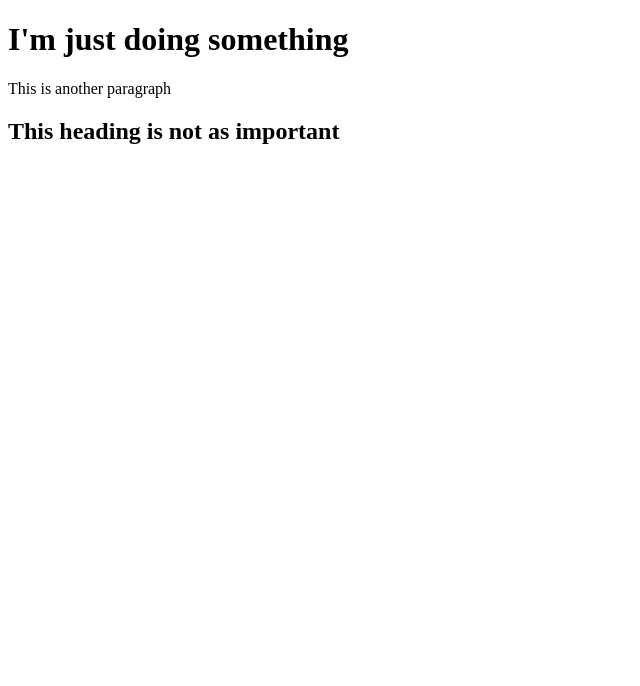
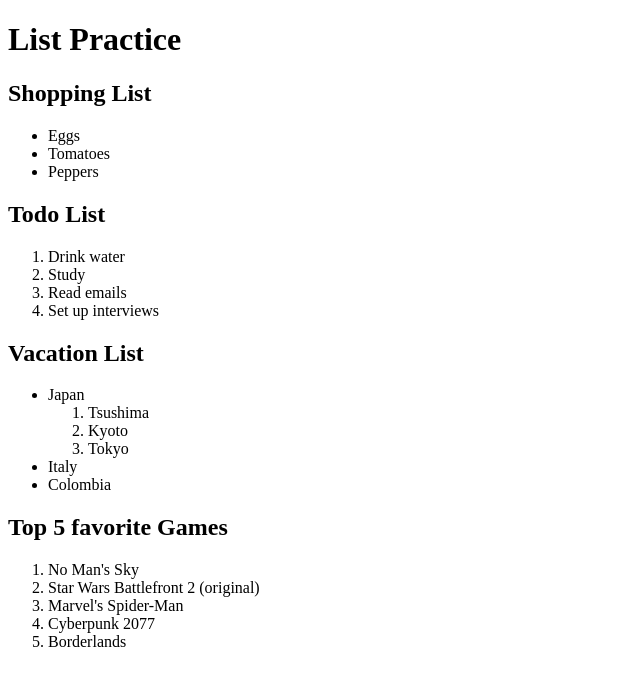
Before and after one commit to eddyescobar/html_test, a plain HTML site: page index.html in a window 1280 px wide. Shown: the whole page, without its empty margins (0-640 px from the left). Drawn offline with Linux system fonts and the light colour scheme.

Commit message:
Changed into List practice

```diff
--- a/index.html
+++ b/index.html
@@ -1,18 +1,47 @@
 <!DOCTYPE html>
 
 <html lang="en">
-
-<!--This is a comment in HTML-->
-<head>
-    <meta charset="utf-8">
-    <title>Another practice title</title>
-</head>
-
-<body>
-    <h1>I'm just doing something</h1>
-    <p>
-        This is another paragraph
-    </p>
-    <h2>This heading is not as important</h2>
-</body>
+    <head>
+        <meta charset="utf-8">
+        <Title>Lists!</Title>
+    </head>
+    <body>
+        <h1>List Practice</h1>
+        <!--Unordered shopping list-->
+        <h2>Shopping List</h2>
+        <ul>
+            <li>Eggs</li>
+            <li>Tomatoes</li>
+            <li>Peppers</li>
+        </ul>
+        <!--Ordered todo list-->
+        <h2>Todo List</h2>
+        <ol>
+            <li>Drink water</li>
+            <li>Study</li>
+            <li>Read emails</li>
+            <li>Set up interviews</li>
+        </ol>
+        <!--Unordered vacation list-->
+        <h2>Vacation List</h2>
+        <ul>
+            <li>Japan</li>
+                <ol>
+                    <li>Tsushima</li>
+                    <li>Kyoto</li>
+                    <li>Tokyo</li>
+                </ol>
+            <li>Italy</li>
+            <li>Colombia</li>
+        </ul>
+        <!--Ordered top 5 favorite games-->
+        <h2>Top 5 favorite Games</h2>
+        <ol>
+            <li>No Man's Sky</li>
+            <li>Star Wars Battlefront 2 (original)</li>
+            <li>Marvel's Spider-Man</li>
+            <li>Cyberpunk 2077</li>
+            <li>Borderlands</li>
+        </ol>
+    </body>
 </html>
```
